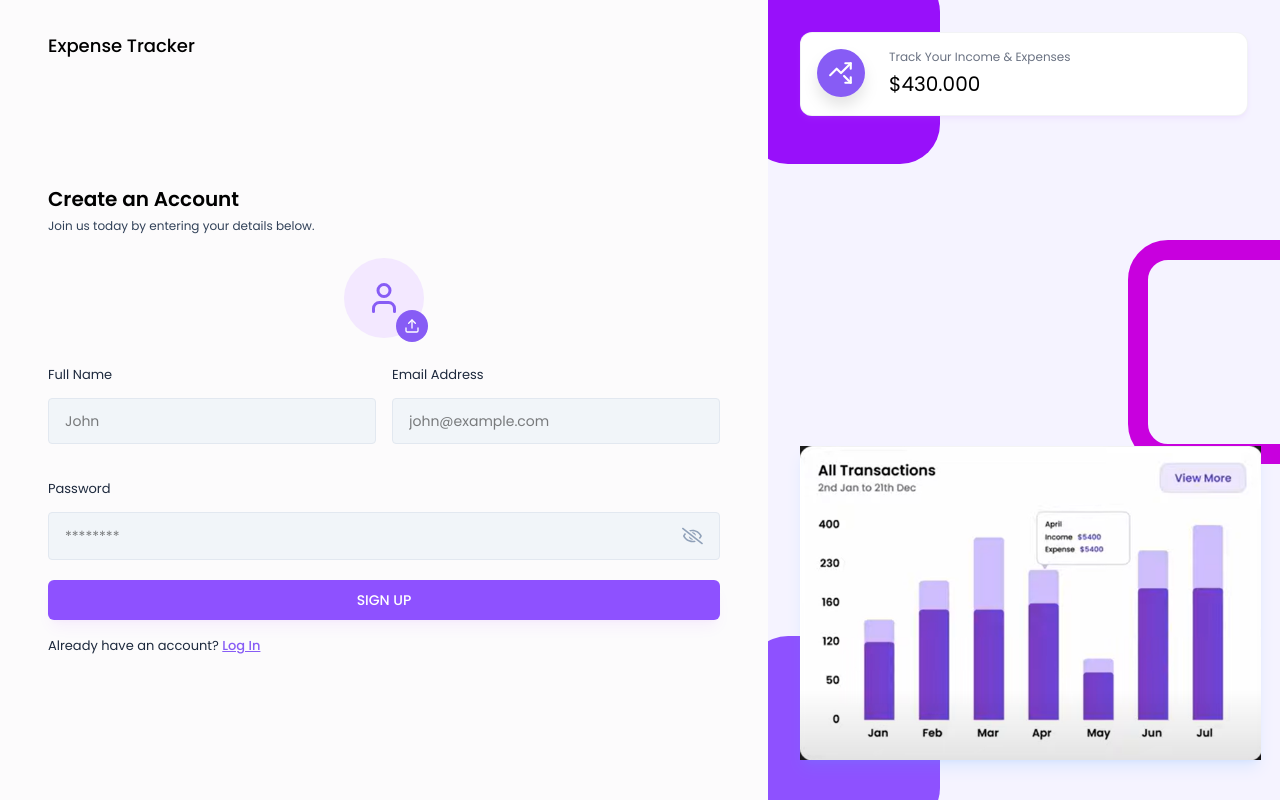
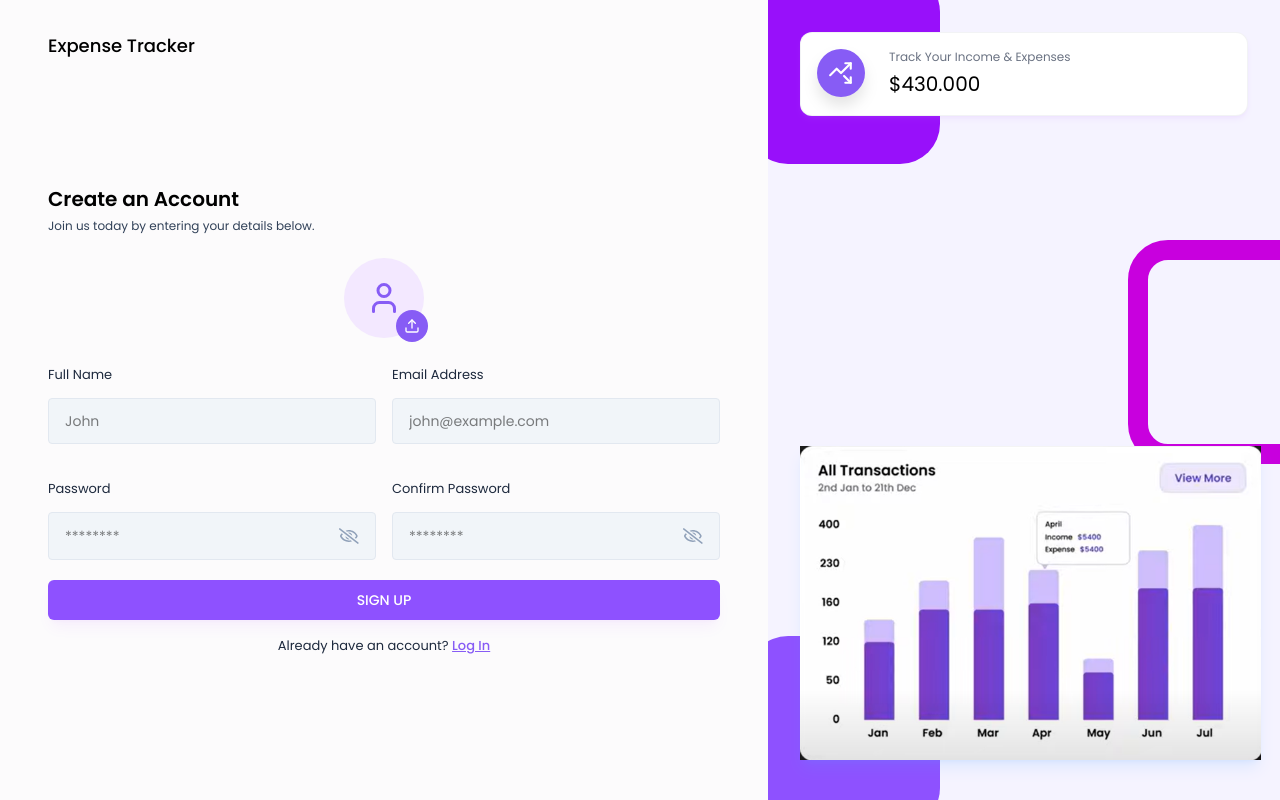
Before and after one commit to dang-chien/MERN-Fullstack-Expense-Tracker, a React (Vite) app in the folder FrontEnd/: page /signup in a window 1280 px wide. Built offline with nearby package versions, Linux system fonts and the light colour scheme; a web font is replaced by a local one.

Commit message:
[frontend][pages][signup] Update text center and update confirm password feature

```diff
--- a/FrontEnd/src/pages/Auth/SignUp.jsx
+++ b/FrontEnd/src/pages/Auth/SignUp.jsx
@@ -14,6 +14,7 @@ const SignUpPage = () => {
     const [fullName, setFullName] = useState('');
     const [email, setEmail] = useState('');
     const [password, setPassword] = useState('');
+    const [confirmPassword, setConfirmPassword] = useState('');
 
     const { updateUser } = useContext(UserContext);
 
@@ -37,16 +38,23 @@ const SignUpPage = () => {
         }
 
         if (!password) {
-            setError("Password cannot be empty!");
+            setError("Please enter a password!");
+            return;
+        }
+
+        if (!confirmPassword) {
+            setError("Please confirm your password!");
+            return;
+        }
+
+        if (confirmPassword !== password) {
+            setError("Passwords do not match!");
             return;
         }
 
         setError("");
 
-        // Singup API call
         try {
-
-            // Upload image if present
             if (profilePic) {
                 const imgUploadRes = await uploadImage(profilePic);
                 profileImageUrl = imgUploadRes.imageUrl || "";
@@ -104,7 +112,6 @@ const SignUpPage = () => {
                             placeholder="john@example.com"
                             type="text"
                         />
-                        <div className="col-span-2">
                         <Input
                             value={password}
                             onChange={({ target }) => setPassword(target.value)}
@@ -112,7 +119,13 @@ const SignUpPage = () => {
                             placeholder="********"
                             type="password"
                         />
-                        </div>
+                        <Input
+                            value={confirmPassword}
+                            onChange={({ target }) => setConfirmPassword(target.value)}
+                            label="Confirm Password"
+                            placeholder="********"
+                            type="password"
+                        />
                     </div>
 
                     {error && <p className="text-red-500 text-xs pb-2.5 font-medium">{error}</p>}
@@ -124,15 +137,15 @@ const SignUpPage = () => {
                         SIGN UP
                     </button>
 
-                    <p className="text-[13px] text-slate-800 mt-3">
+                    <p className="text-[13px] text-slate-800 mt-3 text-center">
                         Already have an account? {""}
                         <Link className="text-primary font-medium underline" to='/login'>
                             Log In
                         </Link>
                     </p>
                 </form>
-            </div>
-        </AuthLayout>
+            </div >
+        </AuthLayout >
     );
 }
 
```
Lines whose indentation alone changed are shown as unchanged.
